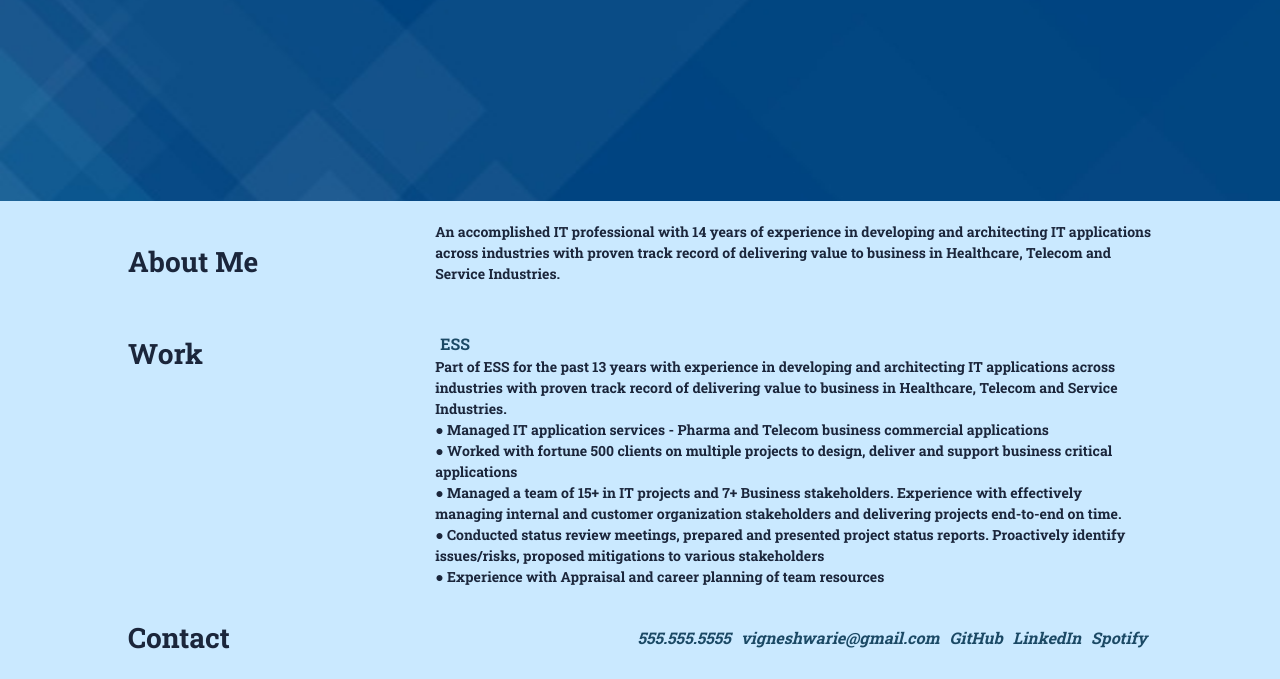
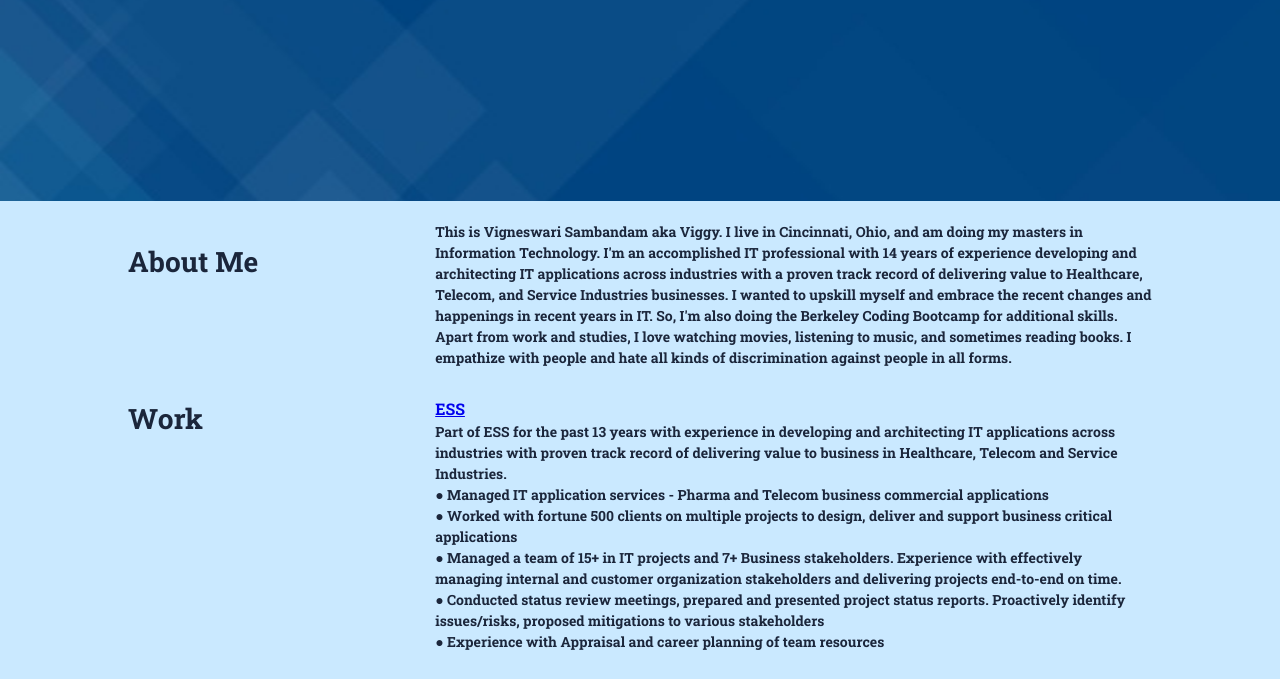
Before and after one commit to Vigneshwarie/aboutVigneswari, a plain HTML site: page aboutVigneswari.html in a window 1280 px wide. Shown: the part 90-769 px from the top of the page. Drawn offline with Linux system fonts and the light colour scheme.

Commit message:
Modified contact section CSS and added resume

```diff
--- a/aboutVigneswari.html
+++ b/aboutVigneswari.html
@@ -26,7 +26,7 @@
                     <a href="#contact-section"><img src="./assets/images/icons8-call-26.png" alt="a telephone receiver icon"></img>Contact</a>
                 </li>
                 <li>
-                    <a href="#"><img src="./assets/images/icons8-resume-64.png" alt="a resume icon"></img>Resume</a>
+                    <a href="./assets/resume/VSambandam - Tech Lead US.pdf" download="download"><img src="./assets/images/icons8-resume-64.png" alt="a resume icon"></img>Resume</a>
                 </li>
             </ul>
         </nav>
@@ -39,8 +39,12 @@
             </aside>
             <section class="content-section">
                 <p>
-                    An accomplished IT professional with 14 years of experience in developing and architecting IT applications across
-                    industries with proven track record of delivering value to business in Healthcare, Telecom and Service Industries.
+                    This is Vigneswari Sambandam aka Viggy. I live in Cincinnati, Ohio, and am doing my masters in Information Technology.
+                    I'm an accomplished IT professional with 14 years of experience developing and architecting IT applications across
+                    industries with a proven track record of delivering value to Healthcare, Telecom, and Service Industries businesses. I
+                    wanted to upskill myself and embrace the recent changes and happenings in recent years in IT. So, I'm also doing the
+                    Berkeley Coding Bootcamp for additional skills. Apart from work and studies, I love watching movies, listening to music,
+                    and sometimes reading books. I empathize with people and hate all kinds of discrimination against people in all forms.
                 </p>
             </section>
         </section>
--- a/assets/css/style.css
+++ b/assets/css/style.css
@@ -27,13 +27,13 @@ h1:hover {
     color: #ffffff !important;
 }
 
-a {
+nav ul li a {
     color: #1b4965;
     text-decoration: none;
     padding: 20px 5px;
 }
 
-a:hover {
+nav ul li a:hover {
     color: #ffffff !important;
 }
 
@@ -137,9 +137,15 @@ aside{
 .content-section address {
     display: flex;
     flex-wrap: wrap;
-    justify-content:space-evenly;
+    justify-content:space-between;
     align-items: center;
-    height: 100%;
+}
+
+.content-section address a{
+    justify-content: space-between;
+    padding:40px;
+    text-align: left;
+
 }
 
 @media screen and (max-width: 980px) {
@@ -150,10 +156,6 @@ aside{
         align-items: center;
         justify-content: center;
         flex-direction: column;
-    }
-
-    a {
-        color: #ffffff;
     }
 
     h2 {
@@ -179,8 +181,6 @@ aside{
 
 
 @media screen and (max-width: 768px) {
-
-
     a {
         color:#ffffff;
     }
```
Also changed, not shown: 3 other files.
